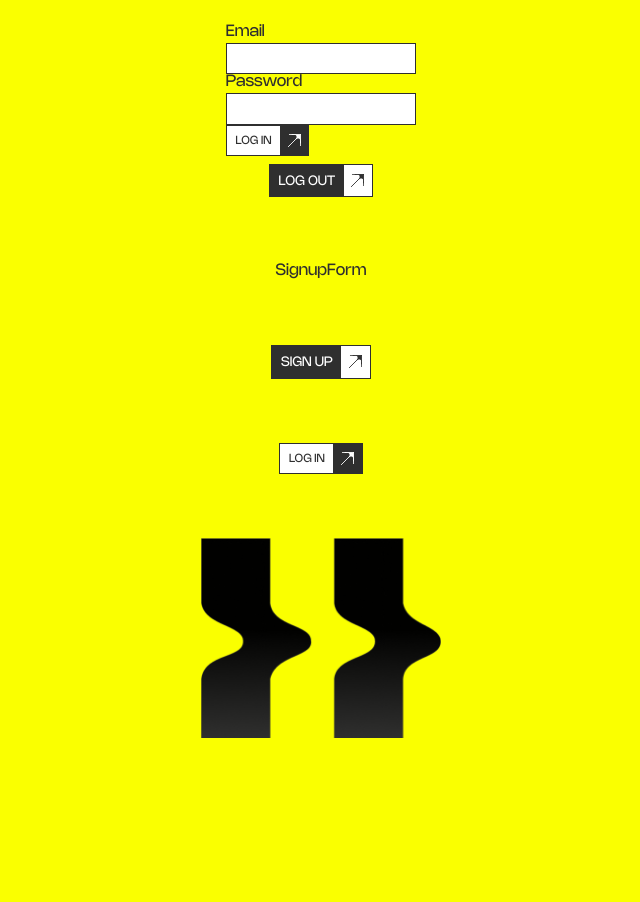
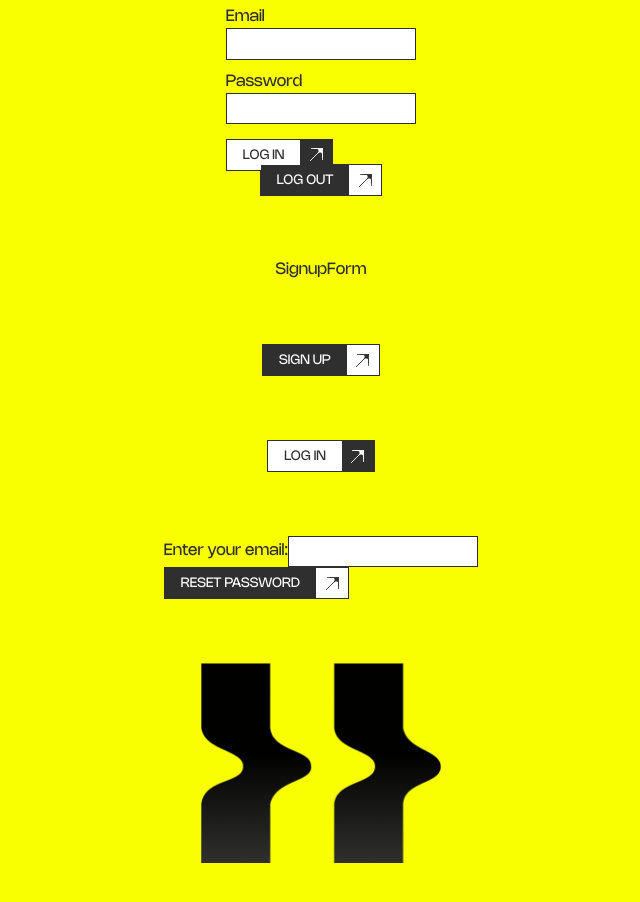
Before and after one commit to carloozed/404hertzclient, a Next.js app: page / in a window 1280 px wide. Shown: the top 902 px of the page, without its empty margins (319-959 px from the left). Before the commit the page ends 822 px from the top, so only its background shows below. Built offline with nearby package versions, Linux system fonts and the light colour scheme.

Commit message:
adding change password component

```diff
--- /dev/null
+++ b/lib/api/passwordReset.ts
@@ -0,0 +1,23 @@
+export const passwordReset = async (email: string): Promise<void> => {
+  try {
+    const response = await fetch(
+      `${process.env.NEXT_PUBLIC_API_BASE_URL}/auth/password/reset/`,
+      {
+        method: 'POST',
+        headers: {
+          'Content-Type': 'application/json',
+        },
+        body: JSON.stringify({ email }),
+      }
+    );
+
+    if (!response.ok) {
+      throw new Error('Password reset request failed');
+    }
+
+    return await response.json();
+  } catch (error) {
+    console.error('Password reset error:', error);
+    throw error;
+  }
+};
--- a/src/app/components/Buttons/ButtonBlack/ButtonBlack.module.css
+++ b/src/app/components/Buttons/ButtonBlack/ButtonBlack.module.css
@@ -4,22 +4,28 @@
     align-items: center;
     cursor: pointer;
     background-color: white;
+    width: fit-content;
+    height: 2rem;
 }
 
 .box {
-    padding: calc(0.3rem + 0.3vw);
     display: flex;
     align-items: center;
     position: relative;
     justify-content: center;
+
 }
 
 .box:nth-of-type(1) {
     background-color: var(--black);
+    height: 100%;
+    padding: 0 1rem;
 }
 
 .box:nth-of-type(2) {
     background-color: white;
+    height: 100%;
+    width: 2rem;
 }
 
 .box:nth-of-type(1) p {
--- a/src/app/components/Buttons/ButtonWhite/ButtonWhite.module.css
+++ b/src/app/components/Buttons/ButtonWhite/ButtonWhite.module.css
@@ -4,28 +4,33 @@
     align-items: center;
     cursor: pointer;
     background-color: var(--black);
+    width: fit-content;
+    height: 2rem;
 }
 
 .box {
-    padding: calc(0.3rem + 0.3vw);
     display: flex;
     align-items: center;
     position: relative;
+    justify-content: center;
 }
 
 .box:nth-of-type(1) {
     background-color: white;
+    height: 100%;
+    padding: 0 1rem;
 }
 
 .box:nth-of-type(2) {
     background-color: var(--black);
+    height: 100%;
+    width: 2rem;
 }
 
 .box:nth-of-type(1) p {
     color: var(--black);
     text-transform: uppercase;
     font-weight: var(--text);
-    font-size: calc(0.4rem + 0.4vw);
     transform: translateY(1px)
 }
 
--- a/src/app/components/LoginForm/LoginForm.module.css
+++ b/src/app/components/LoginForm/LoginForm.module.css
@@ -1,3 +1,9 @@
+.form {
+    display: flex;
+    flex-direction: column;
+    gap: calc(0.5rem + 0.5vw);
+}
+
 .formGroup {
     display: flex;
     flex-direction: column;
--- /dev/null
+++ b/src/app/components/PasswordReset/PasswordReset.tsx
@@ -0,0 +1,37 @@
+'use client';
+
+import React, { useState } from 'react';
+import { useRouter } from 'next/navigation';
+import styles from './PasswordReset.module.css';
+
+import { passwordReset } from '../../../../lib/api/passwordReset';
+import ButtonBlack from '../Buttons/ButtonBlack/ButtonBlack';
+
+export default function PasswordReset() {
+  const [email, setEmail] = useState('');
+
+  const router = useRouter();
+  const requestPasswordReset = async (e: React.FormEvent) => {
+    e.preventDefault();
+
+    try {
+      await passwordReset(email);
+      alert('Password reset link sent to your email.');
+      router.push('/');
+    } catch (error) {
+      console.error('Password reset error:', error);
+      alert('Failed to send password reset link. Please try again.');
+    }
+  };
+  return (
+    <form className={styles.form} onSubmit={requestPasswordReset}>
+      <label>Enter your email:</label>
+      <input
+        type="email"
+        value={email}
+        onChange={(e) => setEmail(e.target.value)}
+      />
+      <ButtonBlack type={'submit'} buttonText="Reset Password" />
+    </form>
+  );
+}
--- a/src/app/page.tsx
+++ b/src/app/page.tsx
@@ -4,6 +4,7 @@ import LogoutUser from './components/LogoutUser/LogoutUser';
 import SignupForm from './components/SignupForm/SignupForm';
 import ButtonBlack from './components/Buttons/ButtonBlack/ButtonBlack';
 import ButtonWhite from './components/Buttons/ButtonWhite/ButtonWhite';
+import PasswordReset from './components/PasswordReset/PasswordReset';
 
 import styles from './page.module.css';
 
@@ -15,6 +16,7 @@ export default function Home() {
       <SignupForm />
       <ButtonBlack buttonText={'Sign Up'} />
       <ButtonWhite buttonText={'Log In'} />
+      <PasswordReset />
       <Logo height={200} hasLink={false} />
     </div>
   );
```
Also changed, not shown: src/app/components/PasswordReset/PasswordReset.module.css (added).
